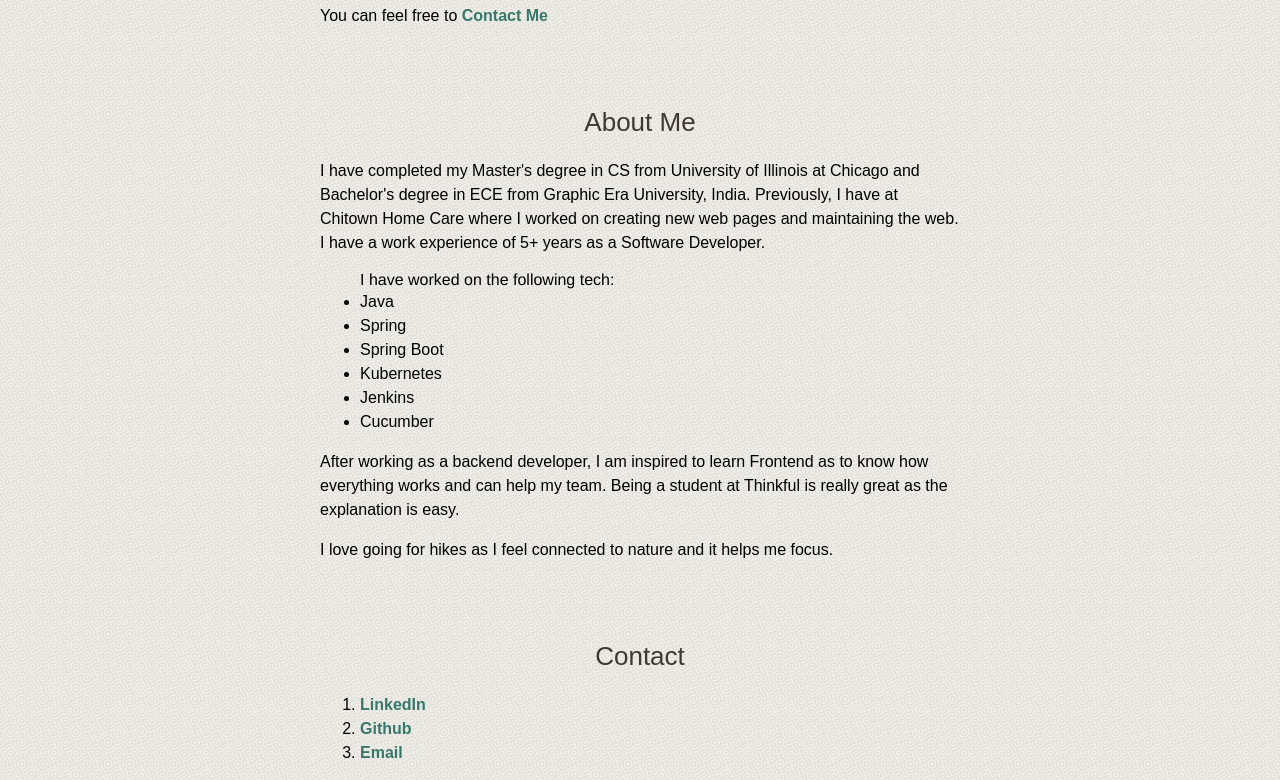
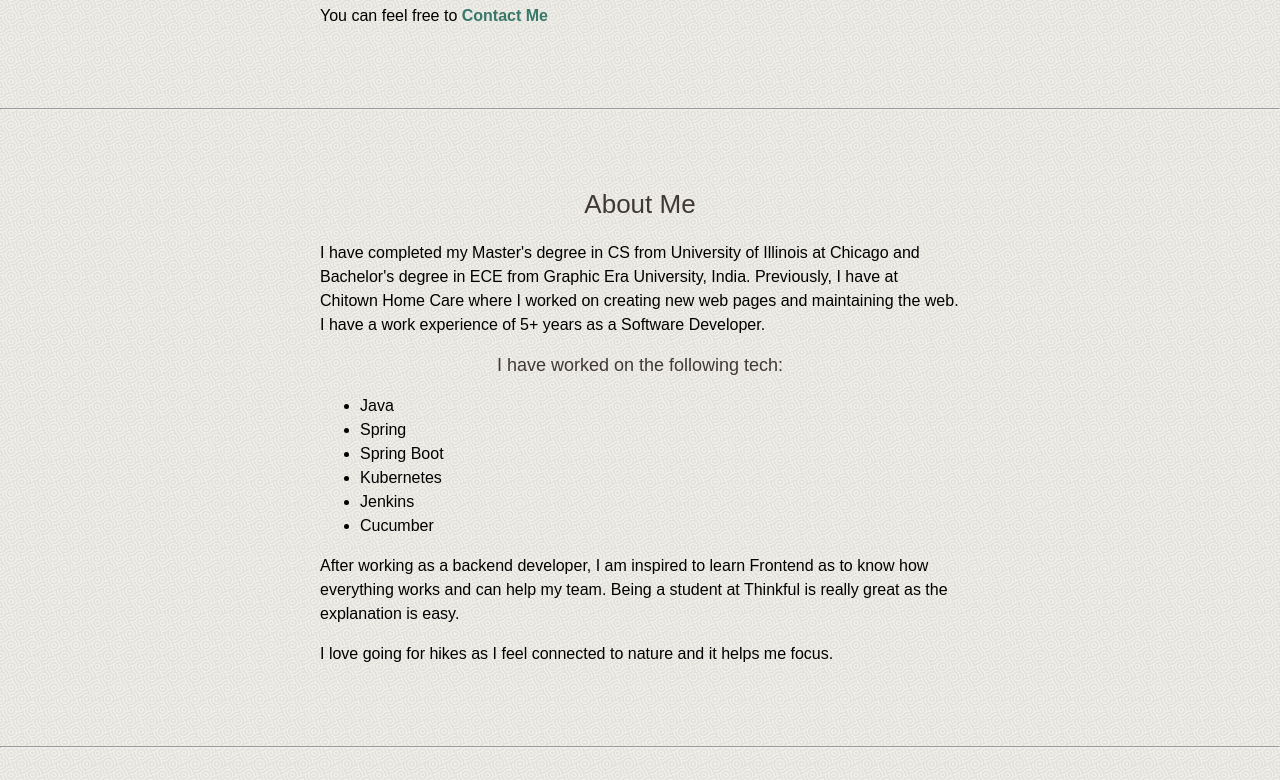
Before and after one commit to Manika-UI/Portfolio, a website: page index.html in a window 1280 px wide. Shown: the part 991-1771 px from the top of the page. Drawn offline with nearby package versions, Linux system fonts and the light colour scheme.

Commit message:
Added h3 and hr after review

```diff
--- a/index.html
+++ b/index.html
@@ -21,11 +21,13 @@
     <p>You can feel free to <a href="#contact">Contact Me</a></p>
   </section>
 
+  <hr>
   <!--About Me-->
   <section id="aboutme">
     <h2>About Me</h2>
       <p>I have completed my Master's degree in CS from University of Illinois at Chicago and Bachelor's degree in ECE from Graphic Era University, India. Previously, I have at Chitown Home Care where I worked on creating new web pages and maintaining the web. I have a work experience of 5+ years as a Software Developer.</p>
-      <ul>I have worked on the following tech:
+      <h3>I have worked on the following tech:</h3>
+      <ul>
         <li>Java</li>
         <li>Spring</li>
         <li>Spring Boot</li>
@@ -37,6 +39,9 @@
       <p>I love going for hikes as I feel connected to nature and it helps me focus.</p>
     </section>
 
+    <hr>
+
+    <!--Contact Info-->
     <section id="contact">
       <h2>Contact</h2>
       <ol>
```
